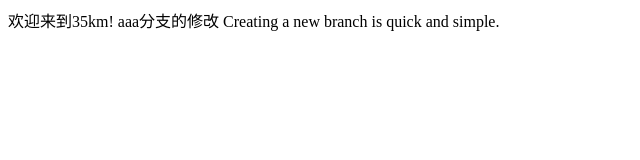
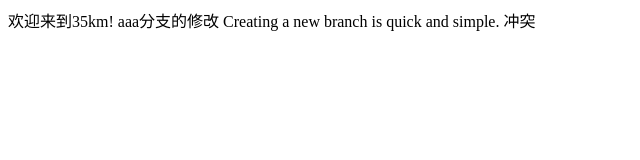
Before and after one commit to 35kmDevteam/35km, a plain HTML site: page views/index.html in a window 1280 px wide. Shown: the full height of the page, 0-640 px from the left. Drawn offline with Linux system fonts and the light colour scheme.

Commit message:
冲突了

```diff
--- a/views/index.html
+++ b/views/index.html
@@ -8,5 +8,6 @@
 欢迎来到35km!
 aaa分支的修改
 Creating a new branch is quick and simple.
+冲突
 </body>
 </html>
```
